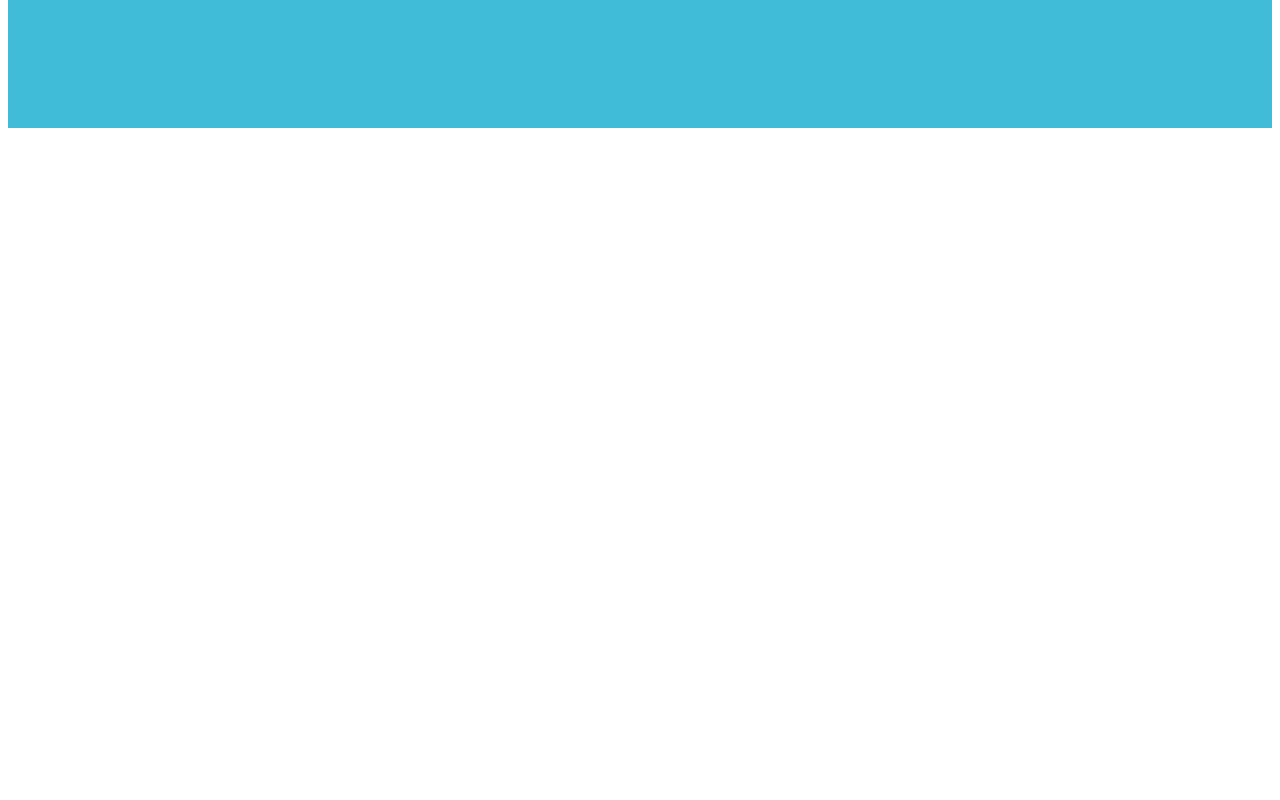
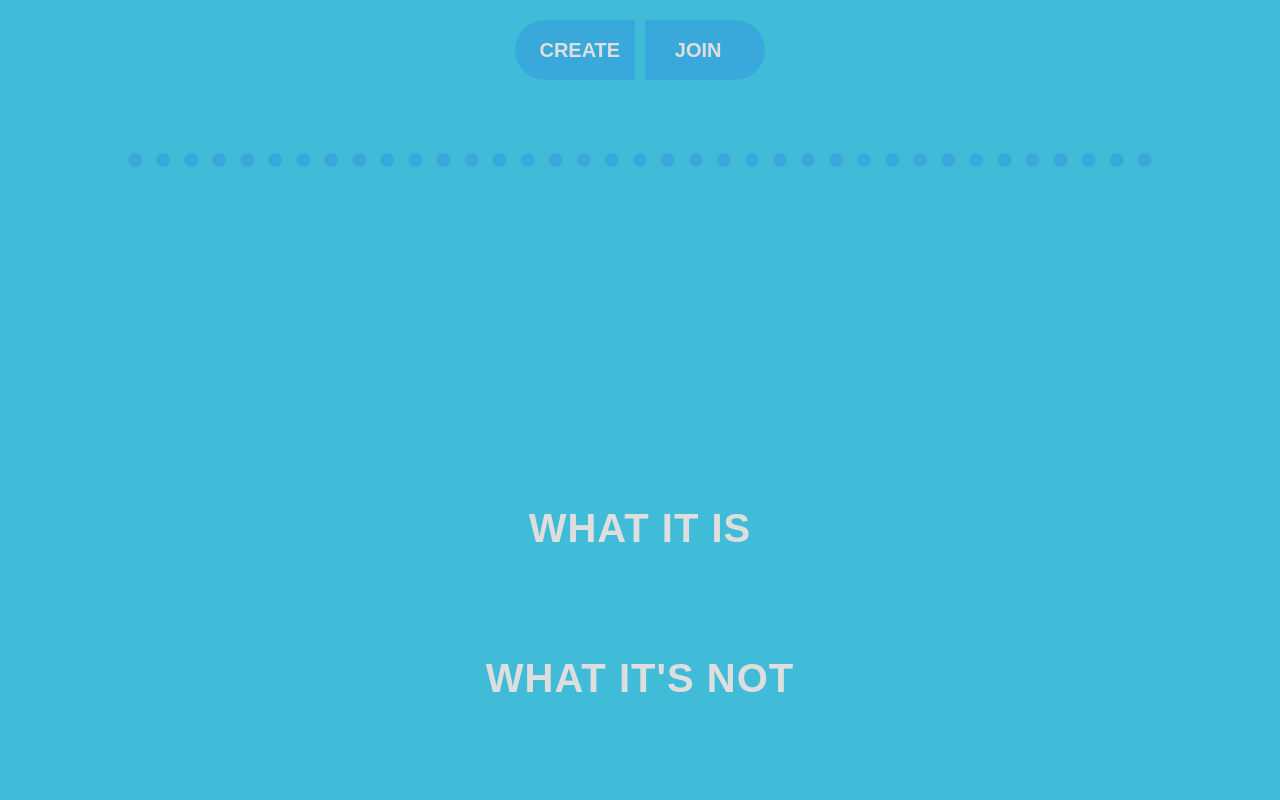
Before and after one commit to zhg-kj/oke, a React (Create React App) app in the folder front-end/: page / in a window 1280 px wide. Shown: the part 680-1480 px from the top of the page. Before the commit the page ends 816 px from the top, so only its background shows below. Built offline with nearby package versions, Linux system fonts and the light colour scheme.

Commit message:
Added button and extra pages

```diff
--- a/front-end/package.json
+++ b/front-end/package.json
@@ -8,6 +8,7 @@
     "@testing-library/user-event": "^7.2.1",
     "react": "^16.13.1",
     "react-dom": "^16.13.1",
+    "react-random-code-generator": "^1.0.2",
     "react-scripts": "3.4.1"
   },
   "scripts": {
--- a/front-end/src/App.css
+++ b/front-end/src/App.css
@@ -1,3 +1,7 @@
+body{
+  margin: 0;
+}
+
 h1 {
   color: #DFDEDE;
   font-family: "Bebas Neue",sans-serif;
@@ -10,6 +14,17 @@ h1 {
   z-index: 1;
 }
 
+h2 {
+  color: #DFDEDE;
+  font-family: "Bebas Neue",sans-serif;
+  font-size: 2.5rem;
+  line-height: 3.125rem;
+  font-weight: 700;
+  margin-bottom: 15px;
+  letter-spacing: 1px;
+  z-index: 1;
+}
+
 h4 {
   color: #DFDEDE;
   font-family: "Montserrat",sans-serif;
@@ -18,6 +33,25 @@ h4 {
   z-index: 1;
 }
 
+/***SEPARATION LINES***/
+hr {
+  width: 80%;
+  border-top: 14px dotted #39A9DB;
+  border-right: none;
+  border-left: none;
+  border-bottom: none;
+  position: absolute;
+}
+
+.topLine {
+  top: 2%;
+}
+
+.bottomLine {
+  bottom: 2%;
+}
+
+/***FRONT PAGES***/
 .eighthNote {
   fill: #39A9DB;
   position: absolute;
@@ -26,7 +60,7 @@ h4 {
   height: auto;
 }
 
-.homeHeader {
+.frontPage {
   background-color: #40BCD8;
   min-height: 100vh;
   display: flex;
@@ -35,3 +69,14 @@ h4 {
   justify-content: center;
   font-size: calc(10px + 2vmin);
 }
+
+.frontExplanation {
+  background-color: #40BCD8;
+  min-height: 125vh;
+  display: flex;
+  flex-direction: column;
+  align-items: center;
+  justify-content: center;
+  font-size: calc(10px + 2vmin);
+  position: relative;
+}
--- a/front-end/src/App.js
+++ b/front-end/src/App.js
@@ -1,15 +1,27 @@
 import React, {Component} from 'react';
-import {ReactComponent as EighthNote} from "./svgs/eighthNote.svg"
+import {ReactComponent as EighthNote} from './svgs/eighthNote.svg';
 import './App.css';
+import GenerateButton from './buttons/generateButton';
+import JoinButton from './buttons/joinButton';
 
 class App extends Component{
   render(){
     return(
       <div>
-        <div className="homeHeader">
+        <div className="frontPage">
           <h1><strong>SING WITH FRIENDS.</strong></h1>
-          <h4>ANYTIME, AT THE TOUCH OF YOUR FINGERTIPS</h4>
+          <h4>ANYTIME, ANYWHERE, AT THE TOUCH OF YOUR FINGERTIPS.</h4>
           <EighthNote className="eighthNote"/>
+          <GenerateButton />
+          <JoinButton />
+        </div>
+        <div className="frontExplanation">
+          <hr className="topLine"/>
+          <h2>WHAT IT IS</h2>
+          <p></p>
+          <h2>WHAT IT'S NOT</h2>
+          <p></p>
+          <hr className="bottomLine"/>
         </div>
       </div>
     );
--- /dev/null
+++ b/front-end/src/buttons/buttons.css
@@ -0,0 +1,32 @@
+button {
+    width: 120px;
+    height: 60px;
+    border: none;
+    background-color: #39A9DB;
+    font-size: 20px;
+    font-family: "Bebas Neue",sans-serif;
+    font-weight: bolder;
+    color: #DFDEDE;
+}
+
+button:hover {
+    filter: brightness(97.5%);
+}
+
+.generate {
+    position: absolute;
+    bottom: 5%;
+    left: 40.25%;
+    border-radius: 40px 0 0 40px;
+    text-align: right;
+    padding-right: 15px;
+}
+
+.join {
+    position: absolute;
+    bottom: 5%;
+    right: 40.25%;
+    border-radius: 0 40px 40px 0;
+    text-align: left;
+    padding-left: 30px;
+}
--- /dev/null
+++ b/front-end/src/buttons/generateButton.js
@@ -0,0 +1,19 @@
+//button to generate room codes
+import React, {Component} from 'react';
+import './buttons.css';
+import GenerateRandomCode from 'react-random-code-generator';
+
+export class GenerateButton extends Component {
+
+    generateCode() {
+        return GenerateRandomCode.TextCode(6).toUpperCase();
+    }
+
+    render() {
+        return (
+            <button className="generate">CREATE</button>
+        );
+    }
+}
+
+export default GenerateButton;
--- /dev/null
+++ b/front-end/src/buttons/joinButton.js
@@ -0,0 +1,13 @@
+//button to join rooms
+import React, {Component} from 'react';
+import './buttons.css';
+
+export class JoinButton extends Component  {
+    render() {
+        return (
+            <button className="join">JOIN</button>
+        );
+    }
+}
+
+export default JoinButton
```
Also changed, not shown: 1 other file (tests, documents, lock files or other folders).
